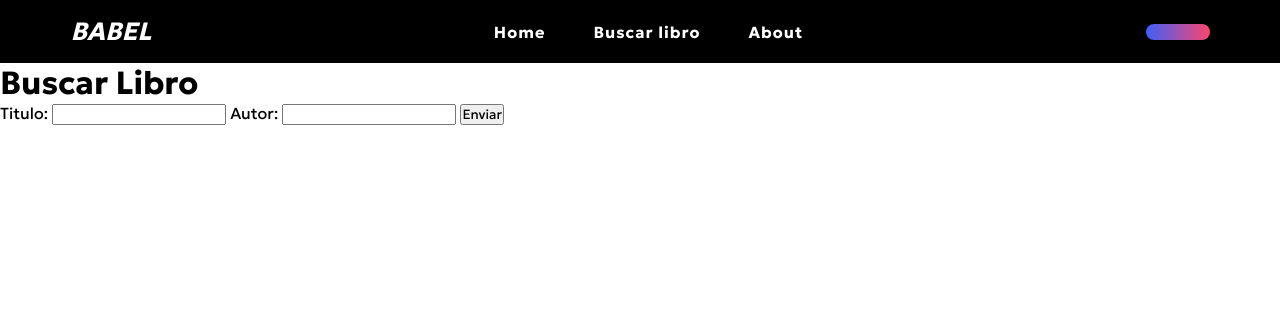
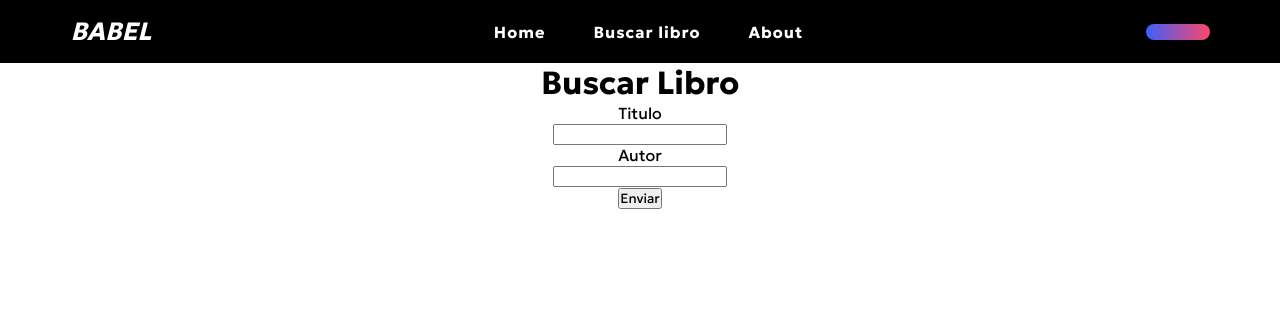
Before and after one commit to gustavopalaciosc/book-price-comparator, a Flask app: page /search in a window 1280 px wide. Shown: the top 323 px of the page. Run offline with Flask 3, Linux system fonts and the light colour scheme.

Commit message:
Changes in form design

```diff
--- a/static/css/search.css
+++ b/static/css/search.css
@@ -147,7 +147,7 @@ nav {
 }
 
 .form-container {
-    align-items: center;
+    text-align: center;
 }
 
 @media only screen and (max-width: 768px) {
--- a/templates/search.html
+++ b/templates/search.html
@@ -30,10 +30,10 @@
     <div class="form-container">
       <h1>Buscar Libro</h1>
       <form method="POST" action="/search">
-          <label for="title">Titulo:</label>
-          <input type="text" name="title" id="title" required>
-          <label for="author">Autor:</label>
-          <input type="text" name="author" id="author" required>
+          <label for="title">Titulo</label><br>
+          <input type="text" name="title" id="title" required><br>
+          <label for="author">Autor</label><br>
+          <input type="text" name="author" id="author" required><br>
           <input type="submit" value="Enviar">
       </form>
     </div>
```
